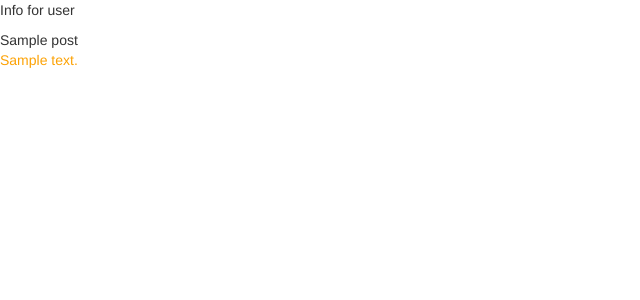
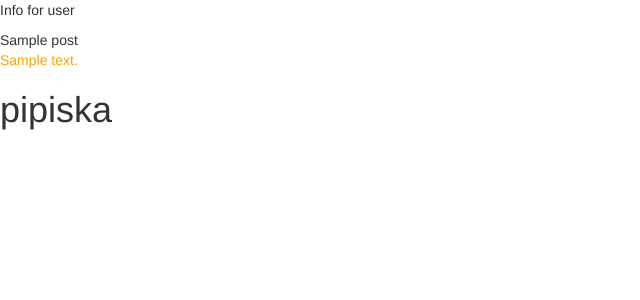
Before and after one commit to Alienation25/Blog-fist_prog-, a Django app: page / in a window 1280 px wide. Shown: the top 300 px of the page, without its empty margins (0-640 px from the left). Run offline with Django 3.2, Linux system fonts and the light colour scheme; tables that the repository leaves empty hold one stand-in row (values such as "Sample post"); some libraries are stand-ins or nearby versions.

Commit message:
test database9.

```diff
--- a/blog/templates/blog/post_list.html
+++ b/blog/templates/blog/post_list.html
@@ -17,5 +17,7 @@
         {{post.text}}
     </div>
     {%endfor%}
+
+    <h1>pipiska</h1>
 </body>
 </html>
```
